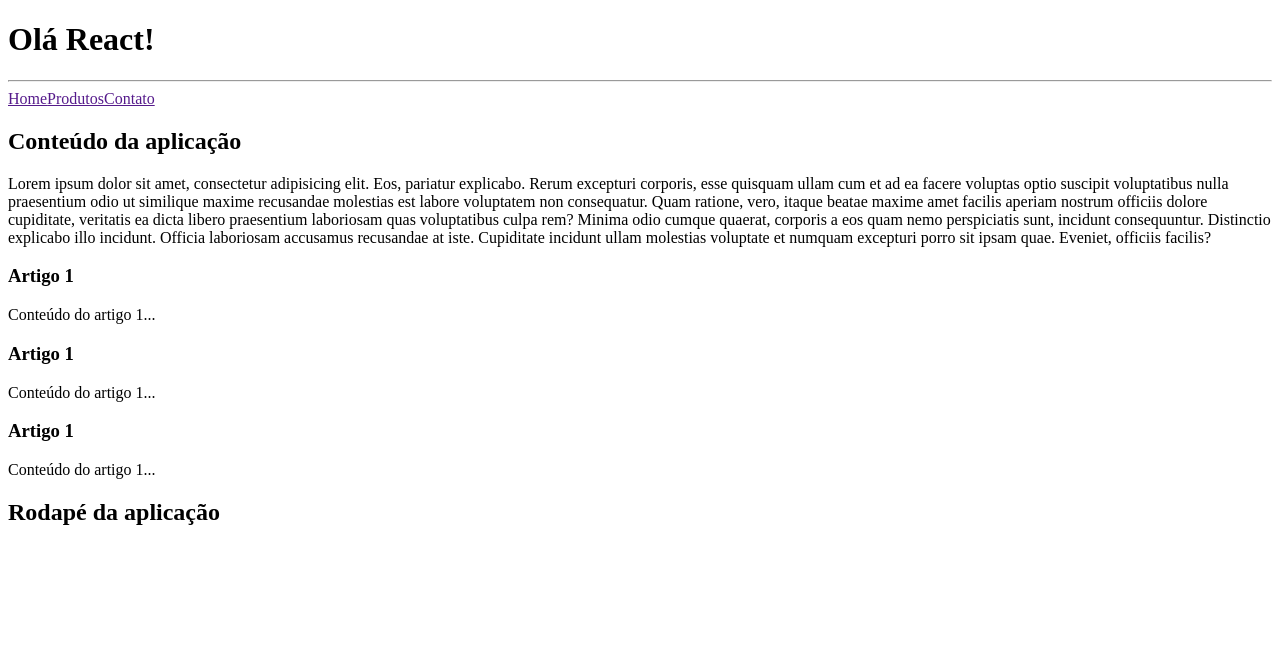
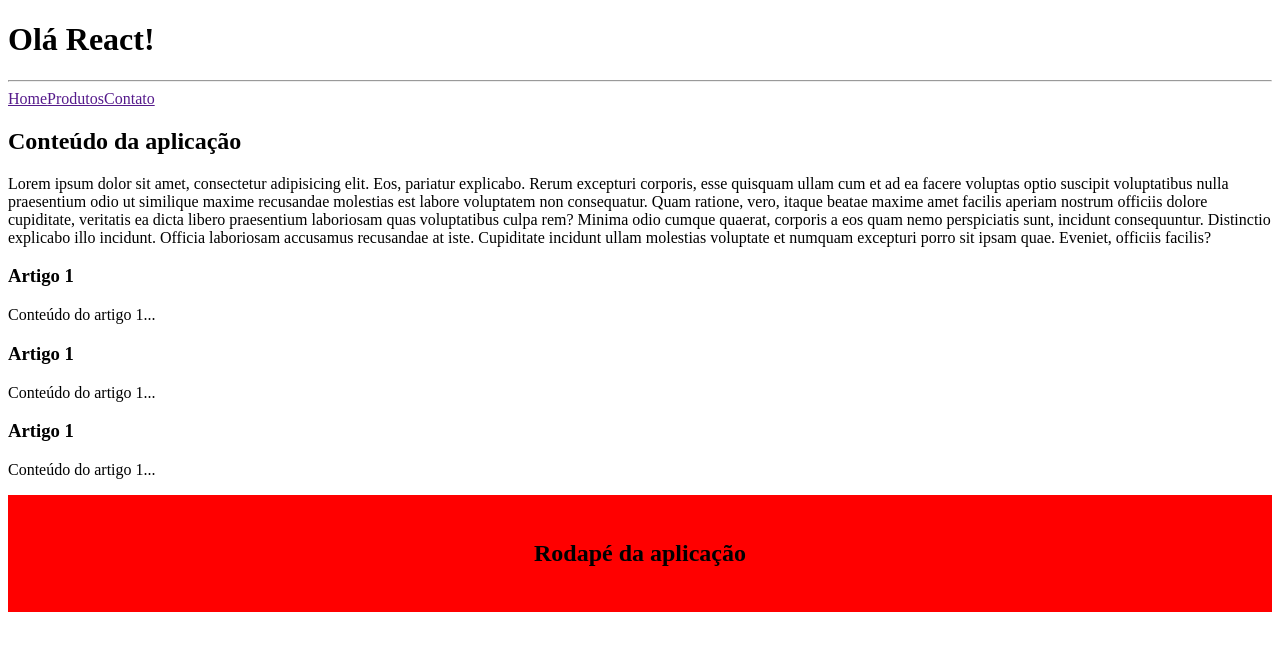
Before and after one commit to PhoenixFoxz/react-fundamentos, a React (Vite) app: page / in a window 1280 px wide. Shown: the top 650 px of the page. Built offline with nearby package versions, Linux system fonts and the light colour scheme.

Commit message:
CSS inline no JS

```diff
--- a/src/components/Rodape.jsx
+++ b/src/components/Rodape.jsx
@@ -1,6 +1,13 @@
 function Rodape() {
   return (
-    <footer>
+    <footer
+      style={{
+        backgroundColor: "red",
+        textAlign: "Center",
+        padding: "2%",
+        fontsize: "1%",
+      }}
+    >
       <h2>Rodapé da aplicação</h2>
     </footer>
   );
```
